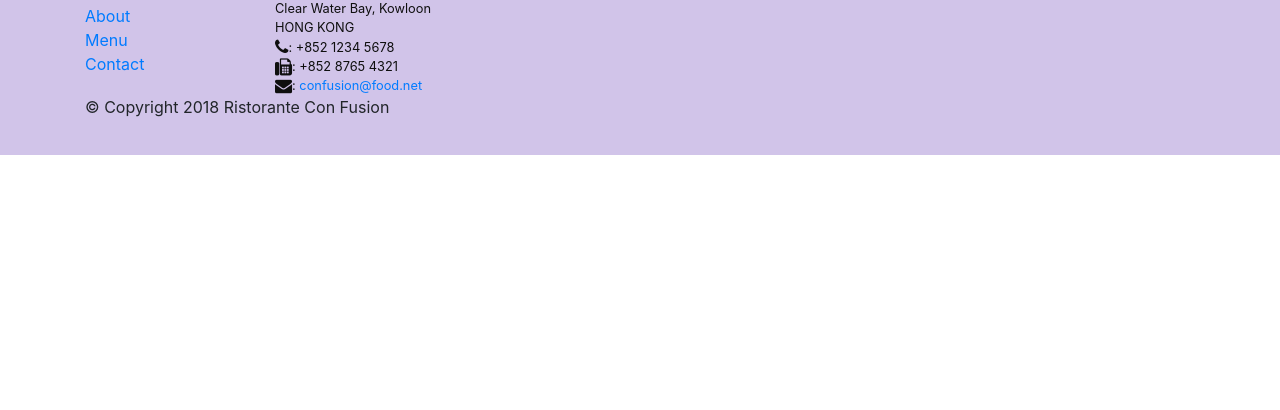
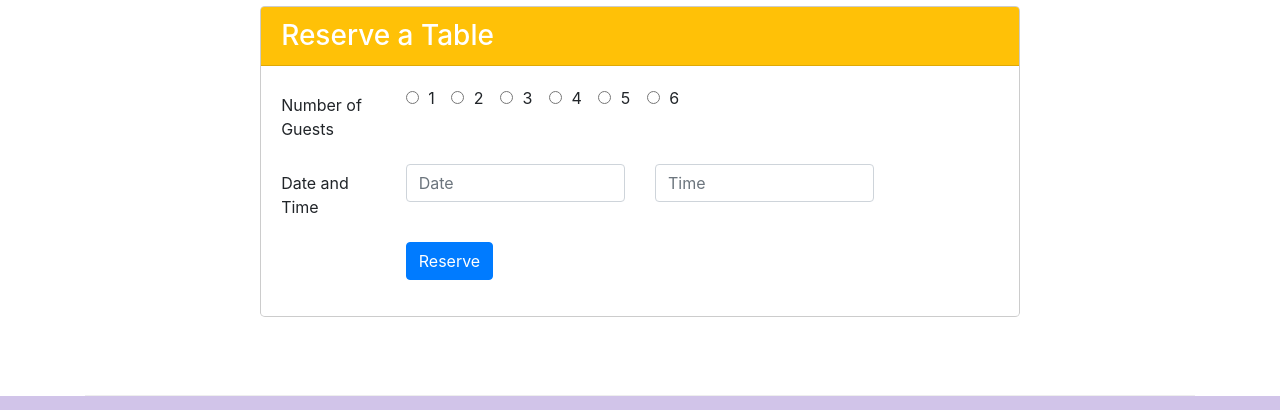
Before and after one commit to HassanYousef1985/Full-Stack-Web-and-Multiplatform-Mobile-App-Development---Bootstrap4, a website: page index.html in a window 1280 px wide. Shown: the part 1606-2016 px from the top of the page. Before the commit the page ends 1761 px from the top, so only its background shows below. Drawn offline with nearby package versions, Linux system fonts and the light colour scheme.

Commit message:
Assignment 2

```diff
--- a/index.html
+++ b/index.html
@@ -42,6 +42,11 @@
                 <div class="col-12 col-sm align-self-center">
                     <img src="img/logo.png" class="img-fluid">
                 </div>
+                <div class="col-12 col-sm align-self-center">
+                    <a role="button" class="btn btn-primary btn-sm btn-block btn-warning" href="#reserveTableForm">
+                    <h5>Reserve Table</h5>
+                    </a>
+            </div>
             </div>
         </div>
     </header>
@@ -55,7 +60,7 @@
                     <img class="d-flex mr-3 img-thumbnail align-self-center"
                             src="img/uthappizza.png" alt="Uthappizza">
                     <div class="media-body">
-                        <h2 class="mt-0">Uthappizza<span class="badge badge-danger">HOT</span><span class="badge badge-pill badge-secondary">$4.99</span></h2>
+                        <h2>Uthappizza <span class="badge badge-danger">HOT</span><span></span> <span class="badge badge-pill badge-secondary">$4.99</span> </h2>
                         <p class="d-none d-sm-block">A unique combination of Indian Uthappam (pancake) and
                             Italian pizza, topped with Cerignola olives, ripe vine
                             cherry tomatoes, Vidalia onion, Guntur chillies and
@@ -71,7 +76,7 @@
                 <h3>This Month's Promotions</h3>
             </div>
             <div class="col col-sm col-md">
-                <h2>Weekend Grand Buffet</h2>
+                <h2>Weekend Grand Buffet <span class="badge badge-danger">NEW</span></h2>
                 <p>Featuring mouthwatering combinations with a choice of five different salads, six enticing appetizers, six main entrees and five choicest desserts. Free flowing bubbly and soft drinks. All for just $19.99 per person </p>
             </div>
         </div>
@@ -97,6 +102,85 @@
 
             </div>
         </div>
+         <!--  reserveTableForm ends -->
+         <div id="reserveTableForm" class="row row-content align-items-center">
+            <div class="modal-dialog modal-lg" role="content">
+                <!-- Modal content-->
+                <div class="modal-content">
+                    <h3 class="card-header bg-warning text-white">Reserve a Table</h3>
+
+                    <div class="card-body">
+                            <!-- Reserve Table form begins -->
+                            <form>
+                                <!-- Number of guests row -->
+                                <div class="form-group row">
+                                    <label for="numOfGuests" class="col-md-2 col-form-label">Number of Guests</label>
+                                    <div class="col-md-10">
+
+                                        <div class="form-check form-check-inline" for="numOfGuests1">
+                                            <label class="form-check-label">
+                                                <input class="form-check-input" type="radio" name="numOfGuests1" id="numOfGuests1" value="numOfGuests1"> 1
+                                            </label>
+                                        </div>
+                                        <div class="form-check form-check-inline" for="numOfGuests2">
+                                            <label class="form-check-label">
+                                                <input class="form-check-input" type="radio" name="numOfGuests1" id="numOfGuests2" value="numOfGuests2"> 2
+                                            </label>
+                                        </div>
+                                        <div class="form-check form-check-inline" for="numOfGuests3">
+                                            <label class="form-check-label">
+                                                <input class="form-check-input" type="radio" name="numOfGuests1" id="numOfGuests3" value="numOfGuests3"> 3
+                                            </label>
+                                        </div>
+                                        <div class="form-check form-check-inline" for="numOfGuests4">
+                                            <label class="form-check-label">
+                                                <input class="form-check-input" type="radio" name="numOfGuests1" id="numOfGuests4" value="numOfGuests4"> 4
+                                            </label>
+                                        </div>
+                                        <div class="form-check form-check-inline">
+                                            <label class="form-check-label" for="numOfGuests5">
+                                                <input class="form-check-input" type="radio" name="numOfGuests1" id="numOfGuests5" value="numOfGuests5"> 5
+                                            </label>
+                                        </div>
+                                        <div class="form-check form-check-inline">
+                                            <label class="form-check-label" for="numOfGuests6">
+                                                <input class="form-check-input" type="radio" name="numOfGuests1" id="numOfGuests6" value="numOfGuests6"> 6
+                                            </label>
+                                        </div>
+                                    </div>
+                                </div>
+
+                                <!-- Date and Time row -->
+                                <div class="form-group row">
+                                    <label class="col-md-2 col-form-label">Date and Time</label>
+                                    <div class="col-12 col-sm-4 col-md-4">
+                                            <input type="text" class="form-control" id="datee" placeholder="Date">
+                                    </div>
+                                    <div class="col-12 col-sm-4 col-md-4">
+                                            <input type="text" class="form-control" id="timee" placeholder="Time">
+                                    </div>
+
+
+                                </div>
+
+
+                                <!-- Reserve and Cancel button ---->
+                                <div class="form-group row">
+                                    <div class="offset-md-2 col-10">
+                                        <button type="submit" class="btn btn-primary">
+                                                    Reserve
+                                        </button>
+                                    </div>
+                                </div>
+
+                            </form>
+                            <!-- Reserve table form ends -->
+                    </div>
+                </div>
+            </div>
+        </div>
+
+
     </div>
 
     <footer class="footer">
```
Also changed, not shown: contactus.html (+1 -2 lines).
